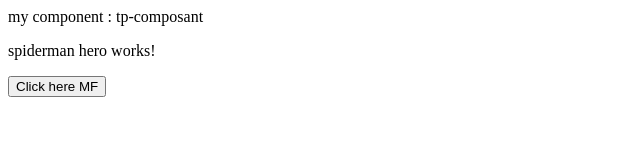
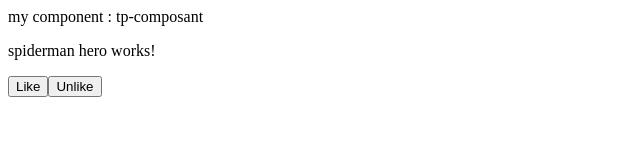
Before and after one commit to Dean812/Ors_j3tp1-binding, an Angular app: page / in a window 1280 px wide. Shown: the top 160 px of the page, without its empty margins (0-640 px from the left). Built offline with nearby package versions, Linux system fonts and the light colour scheme.

Commit message:
fonction supplémentaire bouton liked et unliked

```diff
--- a/src/app/app.component.html
+++ b/src/app/app.component.html
@@ -1,3 +1,3 @@
 <!-- <span>title >>> {{ title }}</span> -->
 <span [innerText]="title"></span>
-<app-hero [name]="hero" (liked)="onLike()"></app-hero> <!-- pour git-->
+<app-hero [name]="hero" (liked)="onLike()" (booLiked)="onBoolLike($event)"></app-hero>
--- a/src/app/app.component.ts
+++ b/src/app/app.component.ts
@@ -13,5 +13,8 @@ onLike() {
   window.alert(`I like ${this.hero}`);
   this.hero = 'Batman';
 }
-
+onBoolLike(event:Boolean) {
+  alert(`I like ${this.hero} = ${event}`);
+  this.hero = 'Spiderman';
 }
+}
--- a/src/app/hero/hero.component.html
+++ b/src/app/hero/hero.component.html
@@ -1,4 +1,5 @@
 <p>{{name}} hero works!</p>
 
-<button (click)="liked.emit()">Click here MF</button>
+<button (click)="liked.emit(true)">Like</button>
+<button (click)="liked.emit(false)">Unlike</button>
 <!--   -->
--- a/src/app/hero/hero.component.ts
+++ b/src/app/hero/hero.component.ts
@@ -8,7 +8,8 @@ import { Component, EventEmitter, Input, OnInit, Output } from '@angular/core';
 export class HeroComponent implements OnInit {
 
   @Input() name= "default";
-  @Output() liked = new EventEmitter();//
+  @Output() liked = new EventEmitter<Boolean>();//
+  @Output() booLiked = new EventEmitter<Boolean>();
   constructor() { }
 
   ngOnInit(): void {
```
